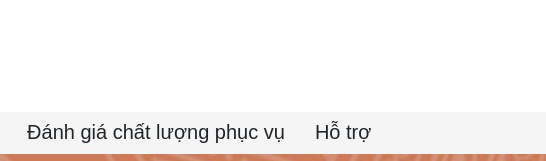
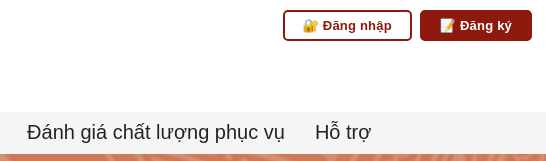
Before and after one commit to fatking472-web/clonevn, a website: page index.html in a window 1280 px wide. Shown: the top 161 px of the page, 734-1280 px from the left. Drawn offline with Linux system fonts and the light colour scheme; a web font is replaced by a local one.

Commit message:
fix: restore missing auth.js script tag (accidentally removed during VietQR edit)

```diff
--- a/index.html
+++ b/index.html
@@ -359,6 +359,11 @@ $('.hotnews-carousel').slick({
 <!--    window.__lc.product_name = "livechat";-->
 <!--    ;(function(n,t,c){function i(n){return e._h?e._h.apply(null,n):e._q.push(n)}var e={_q:[],_h:null,_v:"2.0",on:function(){i(["on",c.call(arguments)])},once:function(){i(["once",c.call(arguments)])},off:function(){i(["off",c.call(arguments)])},get:function(){if(!e._h)throw new Error("[LiveChatWidget] You can't use getters before load.");return i(["get",c.call(arguments)])},call:function(){i(["call",c.call(arguments)])},init:function(){var n=t.createElement("script");n.async=!0,n.type="text/javascript",n.src="https://cdn.livechatinc.com/tracking.js",t.head.appendChild(n)}};!n.__lc.asyncInit&&e.init(),n.LiveChatWidget=n.LiveChatWidget||e}(window,document,[].slice))-->
 <!--</script>-->
+<!--<noscript><a href="https://www.livechat.com/chat-with/19621820/" rel="nofollow">Chat with us</a>, powered by <a href="https://www.livechat.com/?welcome" rel="noopener nofollow" target="_blank">LiveChat</a></noscript>-->
+<!-- End of LiveChat code -->
+<!-- Auth Module - Đăng nhập / Đăng ký -->
+<script src="js/auth.js"></script>
+
 <style>
 /* ── VietQR Popup Modal ── */
 #_vqr_overlay {
```
